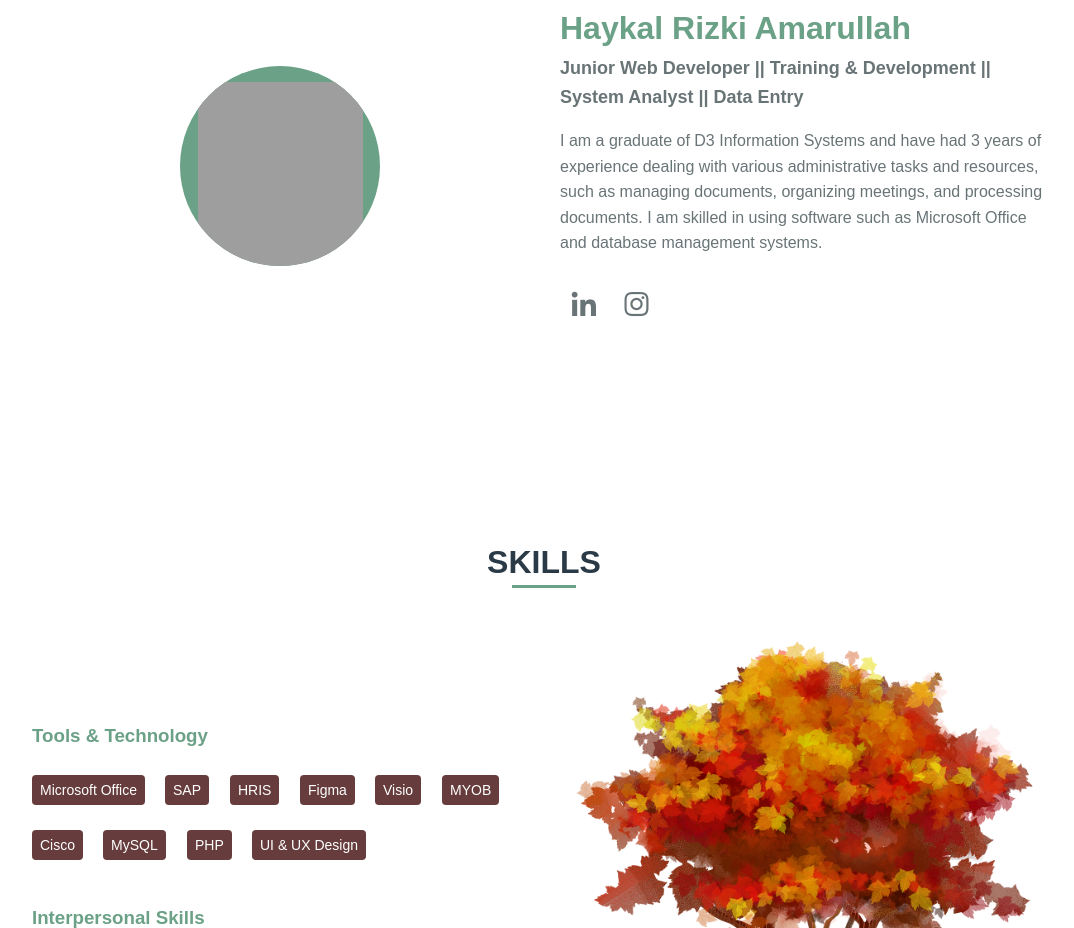
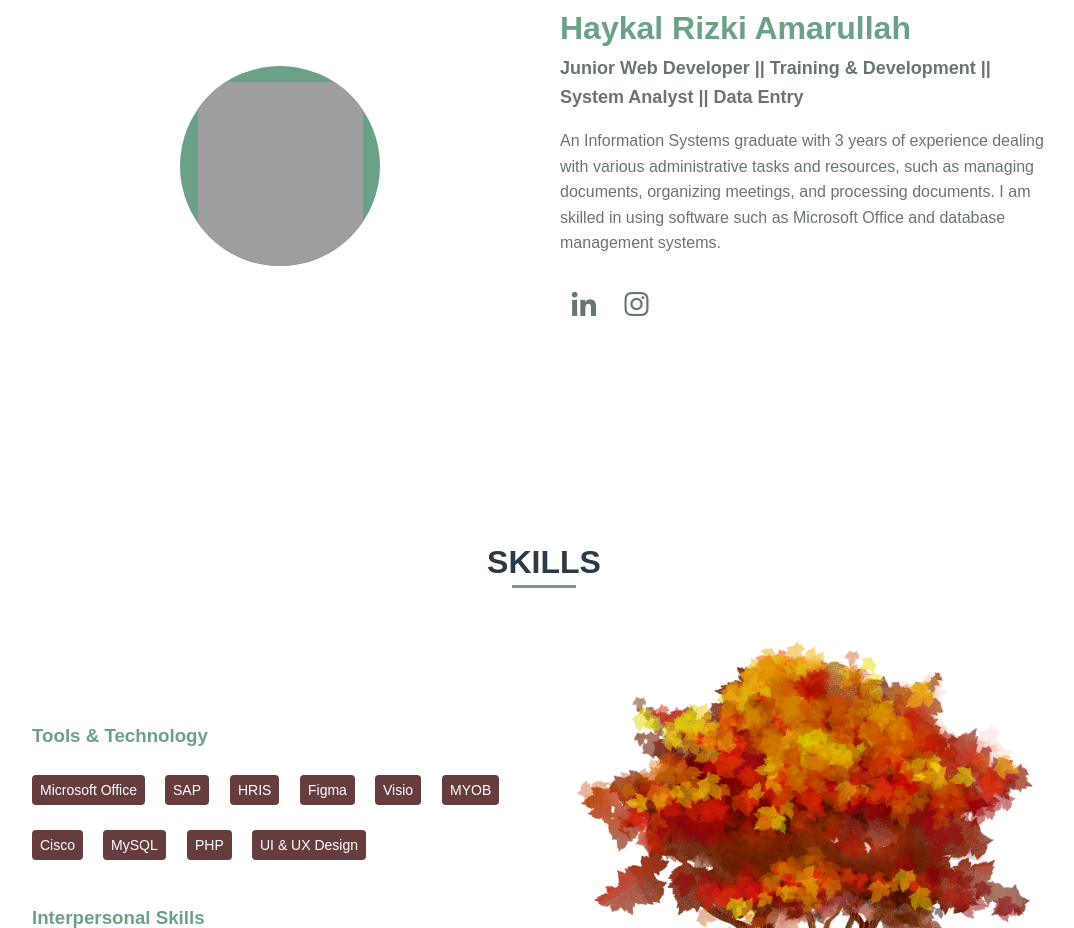
Before and after one commit to Haykalrizki/Haykalrizki.github.io, a plain HTML site: page index.html in a window 1280 px wide. Shown: the part 1056-1984 px from the top of the page, without its empty margins (96-1170 px from the left). Drawn offline with nearby package versions, Linux system fonts and the light colour scheme; grey boxes are pictures that could not be loaded.

Commit message:
Update index.html

```diff
--- a/index.html
+++ b/index.html
@@ -90,7 +90,7 @@
                         </h2>
                         <span class="about__profession" data-aos="fade-left" data-aos-duration="2000"> Junior Web Developer || Training & Development || System Analyst || Data Entry</span>
                         <p class="about__text" data-aos="fade-up" data-aos-duration="2000">
-                            I am a graduate of D3 Information Systems and have had 3 years of experience dealing with various administrative tasks and resources, such as managing documents, organizing meetings, and processing documents. I am skilled in using software such as Microsoft Office and database management systems.
+                            An Information Systems graduate with 3 years of experience dealing with various administrative tasks and resources, such as managing documents, organizing meetings, and processing documents. I am skilled in using software such as Microsoft Office and database management systems.
                                 <span></span>
                                 <div class="about__social">
                                     <a name="linkedin" target="_blank"
```
